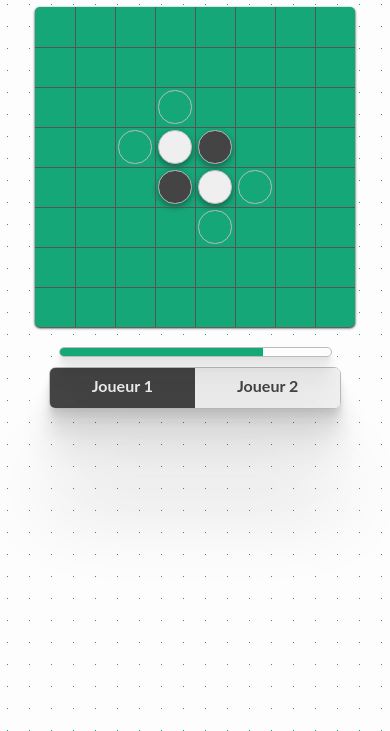
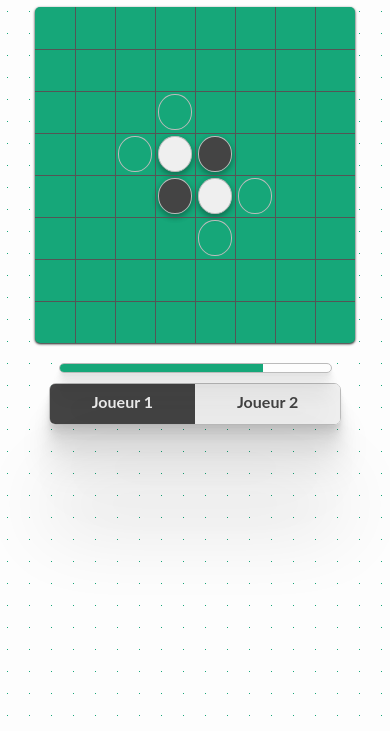
Before and after one commit to SofianeMeziani/Othello, a plain HTML site: page index.html in a window 390 px wide. Shown: the part 113-844 px from the top of the page. Drawn offline with nearby package versions, Linux system fonts and the light colour scheme; some packages are replaced by stand-ins of ours; a script that the page names is missing.

Commit message:
Update style.css

```diff
--- a/css/style.css
+++ b/css/style.css
@@ -1,3 +1,5 @@
+html, body {margin: 0; height: 100%; overflow: hidden}
+
 /* Mobile */
 @media only screen and (max-width: 700px) {
     .col-tiles, .scores {
@@ -6,7 +8,7 @@
 
     #othello td {
         width: 40px !important;
-        height: 40px !important;
+        height: 42px !important;
     }
 }
 * {
```
